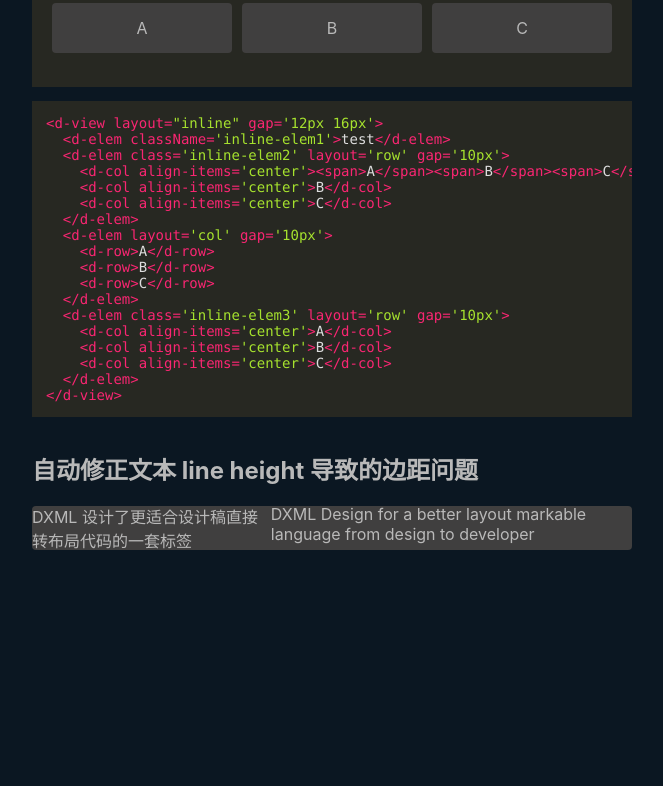
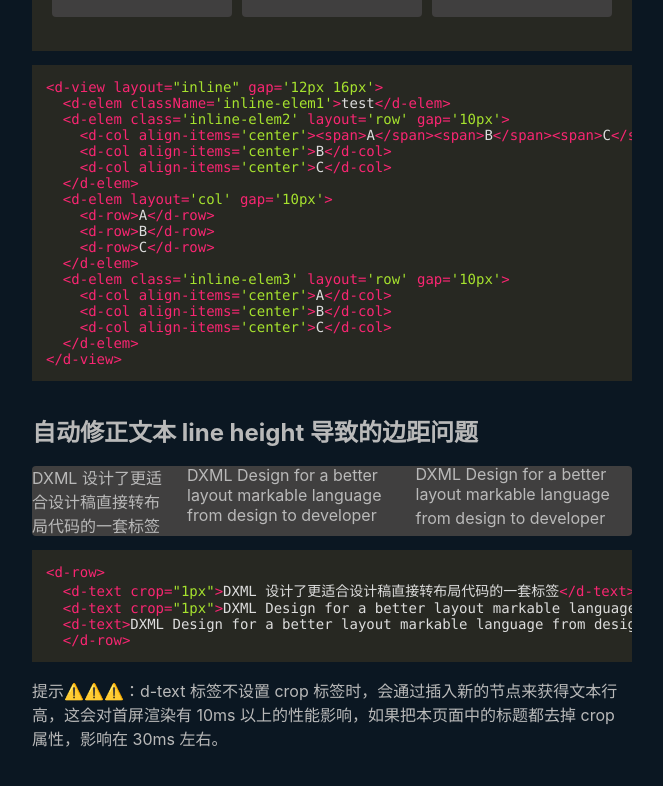
Before and after one commit to wenshin/dxml, a React (Create React App) app: page / in a window 1280 px wide. Shown: the part 3826-4612 px from the top of the page, without its empty margins (308-971 px from the left). Before the commit the page ends 4416 px from the top, so only its background shows below. Built offline with nearby package versions, Linux system fonts and the light colour scheme.

Commit message:
feat: 优化 text 截断性能

```diff
--- a/src/App.tsx
+++ b/src/App.tsx
@@ -5,13 +5,13 @@
   return (
     <div style={{ padding: 40 }}>
       <section>
-      <d-text><h1>布局的原理</h1></d-text>
+      <d-text crop="2px"><h1>布局的原理</h1></d-text>
         <p>一般的我们用树这种数据结构来管理 UI 元素。从元素树的角度看，布局有两个方向，一个是由上而下，从父节点限制子节点空间；一个是由下而上，子节点决定父节点空间。</p>
         <p>由上而下的布局，性能好。而由下而上的布局，往往会涉及到大量元素的回溯计算，以及整体重新计算布局。</p>
         <p>由下而上的布局，往往是在涉及到长度不等的文本展示时会遇到，我们会建议在这种布局上加上最大最小的限制，以提高布局性能。</p>
       </section>
       <section>
-      <d-text><h1>圣杯布局</h1></d-text>
+      <d-text crop="2px"><h1>圣杯布局</h1></d-text>
         <div className='case-container'>
           <d-view layout='col' gap='10px'>
             <d-row align-items='center'>
@@ -46,7 +46,7 @@
         </pre>
       </section>
       <section>
-        <d-text><h1>等宽 3 列，元素水平垂直居中</h1></d-text>
+        <d-text crop="2px"><h1>等宽 3 列，元素水平垂直居中</h1></d-text>
         <div className='case-container'>
           <d-view layout='row' gap='12px'>
             <d-col dimension='1' align-items='center'>
@@ -75,7 +75,7 @@
         </pre>
       </section>
       <section>
-        <d-text><h1>不同比例列，元素水平垂直居中</h1></d-text>
+        <d-text crop="2px"><h1>不同比例列，元素水平垂直居中</h1></d-text>
         <div className='case-container'>
           <d-view layout='row' gap='12px'>
             <d-col dimension='1' align-items='center'><div>A</div><div>A</div></d-col>
@@ -94,7 +94,7 @@
         </pre>
       </section>
       <section>
-        <d-text><h1>水平三明治布局</h1></d-text>
+        <d-text crop="2px"><h1>水平三明治布局</h1></d-text>
         <div className='case-container'>
           <d-view layout='row' gap='12px'>
             <d-col align-items='center'>AAA</d-col>
@@ -113,7 +113,7 @@
         </pre>
       </section>
       <section>
-        <d-text><h1>垂直三明治布局</h1></d-text>
+        <d-text crop="2px"><h1>垂直三明治布局</h1></d-text>
         <div className='case-container'>
           <d-view layout='col' gap='12px'>
             <d-row align-items='center'>A</d-row>
@@ -132,7 +132,7 @@
         </pre>
       </section>
       <section>
-        <d-text><h1>不同比例行布局</h1></d-text>
+        <d-text crop="2px"><h1>不同比例行布局</h1></d-text>
         <div className='case-container'>
           <d-view layout='col' gap='12px'>
             <d-row dimension='1' gap='10px' style={{backgroundColor: 'transparent'}}>
@@ -165,7 +165,7 @@
         </pre>
       </section>
       <section>
-        <d-text><h1>浮动元素定位</h1></d-text>
+        <d-text crop="2px"><h1>浮动元素定位</h1></d-text>
         <div className='case-container'>
           <d-view>
             <d-float class='my-class' align='top'>top</d-float>
@@ -196,7 +196,7 @@
         </pre>
       </section>
       <section>
-        <d-text><h1>inline 元素布局</h1></d-text>
+        <d-text crop="2px"><h1>inline 元素布局</h1></d-text>
         <div className='case-container'>
           <d-view layout="inline" gap='12px 16px'>
             <d-elem className='inline-elem1'>test</d-elem>
@@ -241,11 +241,24 @@
         </pre>
       </section>
       <section>
-        <d-text><h1>自动修正文本 line height 导致的边距问题</h1></d-text>
-        <d-row>
-          <d-text>DXML 设计了更适合设计稿直接转布局代码的一套标签</d-text>
+        <d-text crop="2px"><h1>自动修正文本 line height 导致的边距问题</h1></d-text>
+        <d-row gap="12px">
+          <d-text crop="1px">DXML 设计了更适合设计稿直接转布局代码的一套标签</d-text>
+          <d-text crop="1px">DXML Design for a better layout markable language from design to developer</d-text>
           <d-text>DXML Design for a better layout markable language from design to developer</d-text>
         </d-row>
+        <pre>
+          <code className="language-html">{
+`<d-row>
+  <d-text crop="1px">DXML 设计了更适合设计稿直接转布局代码的一套标签</d-text>
+  <d-text crop="1px">DXML Design for a better layout markable language from design to developer</d-text>
+  <d-text>DXML Design for a better layout markable language from design to developer</d-text>
+  </d-row>`}
+          </code>
+        </pre>
+        <p>
+          提示⚠️⚠️⚠️：d-text 标签不设置 crop 标签时，会通过插入新的节点来获得文本行高，这会对首屏渲染有 10ms 以上的性能影响，如果把本页面中的标题都去掉 crop 属性，影响在 30ms 左右。
+        </p>
       </section>
     </div>
   );
--- a/src/dxml/index.ts
+++ b/src/dxml/index.ts
@@ -170,4 +170,11 @@
   display: block;
   height: 0;
   width: 0;
+}
+${Text.tag} .text-corp-elem {
+  margin:0;
+  padding:0;
+  width: 0;
+  display: inline-block;
+  overflow: hidden;
 }`);
--- a/src/dxml/text.ts
+++ b/src/dxml/text.ts
@@ -1,4 +1,4 @@
-import { getLineHeight, insertStyleElement } from './util';
+import { getLineHeight, insertCropStyle, insertStyleElement } from './util';
 
 declare global {
   namespace JSX {
@@ -6,6 +6,7 @@
       'd-text': React.DetailedHTMLProps<
         React.HTMLAttributes<HTMLElement> & {
           class?: string;
+          crop?: string; // 1px
         },
         HTMLElement
       >; // Normal web component
@@ -19,11 +20,17 @@
   delta: number = 0;
 
   connectedCallback() {
-    this.updateStyle();
+    const crop = this.getAttribute('crop');
+    if (crop) {
+      insertCropStyle(crop);
+    } else {
+      this.updateStyle();
+    }
   }
 
   attributeChangedCallback(name: string) {
-    if (name === 'style' || name === 'class') {
+    const crop = this.getAttribute('crop');
+    if (!crop && (name === 'style' || name === 'class')) {
       this.updateStyle();
     }
   }
--- a/src/dxml/util.ts
+++ b/src/dxml/util.ts
@@ -59,20 +59,11 @@
  */
 export function getLineHeight(elem: HTMLElement) {
   if (!elem.parentNode) return 0;
-  const temp = document.createElement(elem.tagName === 'D-TEXT' ? 'span' : elem.tagName);
-  const style = window.getComputedStyle(elem);
-  temp.setAttribute("style", "margin:0; padding:0; width: 0; "
-      + "position: absolute; "
-      + "visbility: hidden; "
-      + "line-height:" + style.lineHeight + "; "
-      + "font-family:" + style.fontFamily + "; "
-      + "font-size:" + style.fontSize);
+  const temp = document.createElement('span');
+  temp.classList.add('text-corp-elem');
   temp.innerHTML = "A";
-
-  elem.parentNode.appendChild(temp);
-  const lineHeight = temp.offsetHeight;
-  elem.parentNode.removeChild(temp);
-  return lineHeight;
+  elem.appendChild(temp);
+  return temp.offsetHeight;
 }
 
 
@@ -96,3 +87,8 @@
   const id = `d-gap-${rowGap}-${colGap || rowGap}`;
   insertStyleElement(id, `[gap="${gap}"] > * { margin-right: ${rowGap}; margin-bottom: ${colGap || rowGap}; }`)
 }
+
+export function insertCropStyle(crop: string) {
+  const id = `d-text-crop-${crop}`;
+  insertStyleElement(id, `[crop="${crop}"]::before, [crop="${crop}"]::after { margin-top: -${crop}; }`)
+}
```
